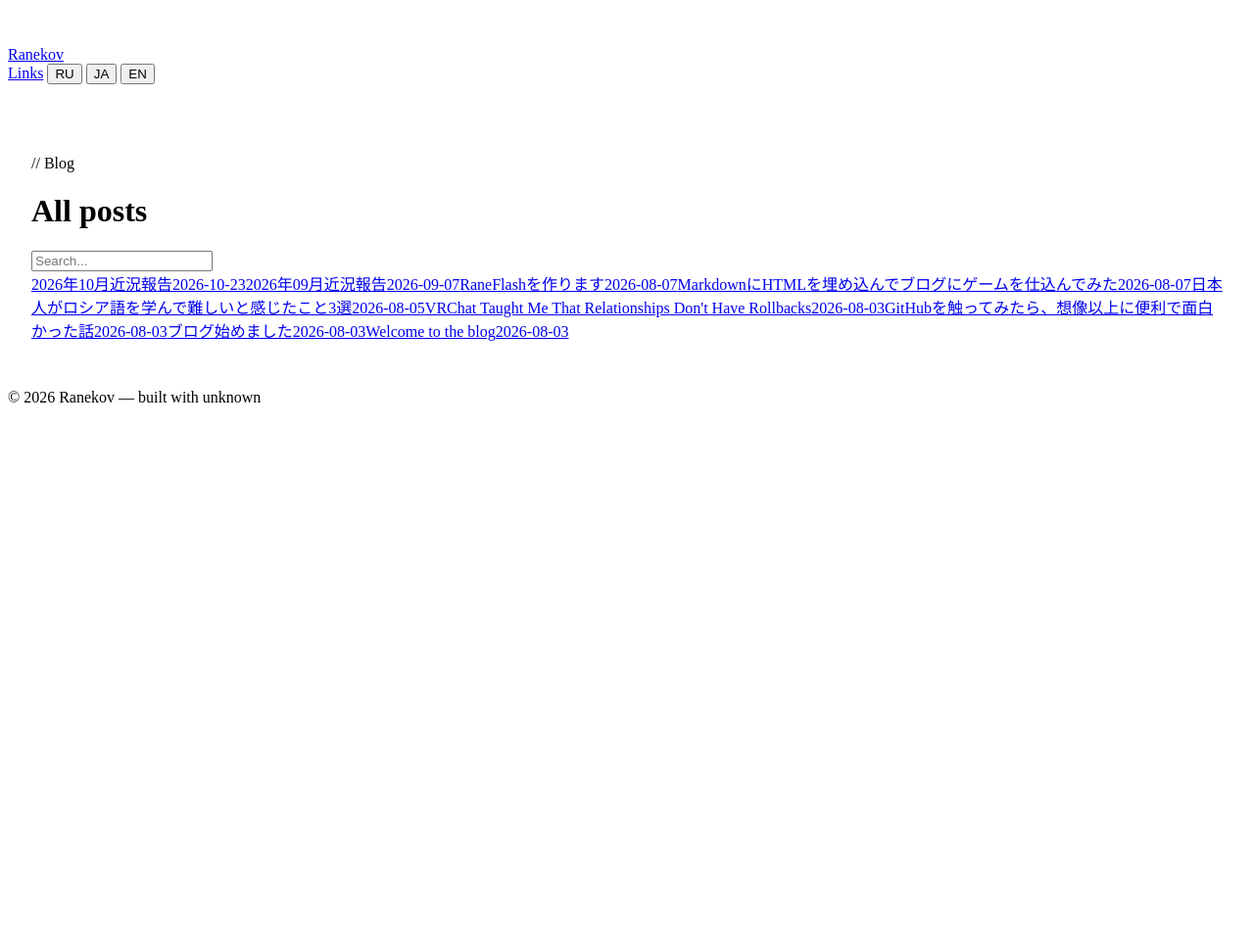
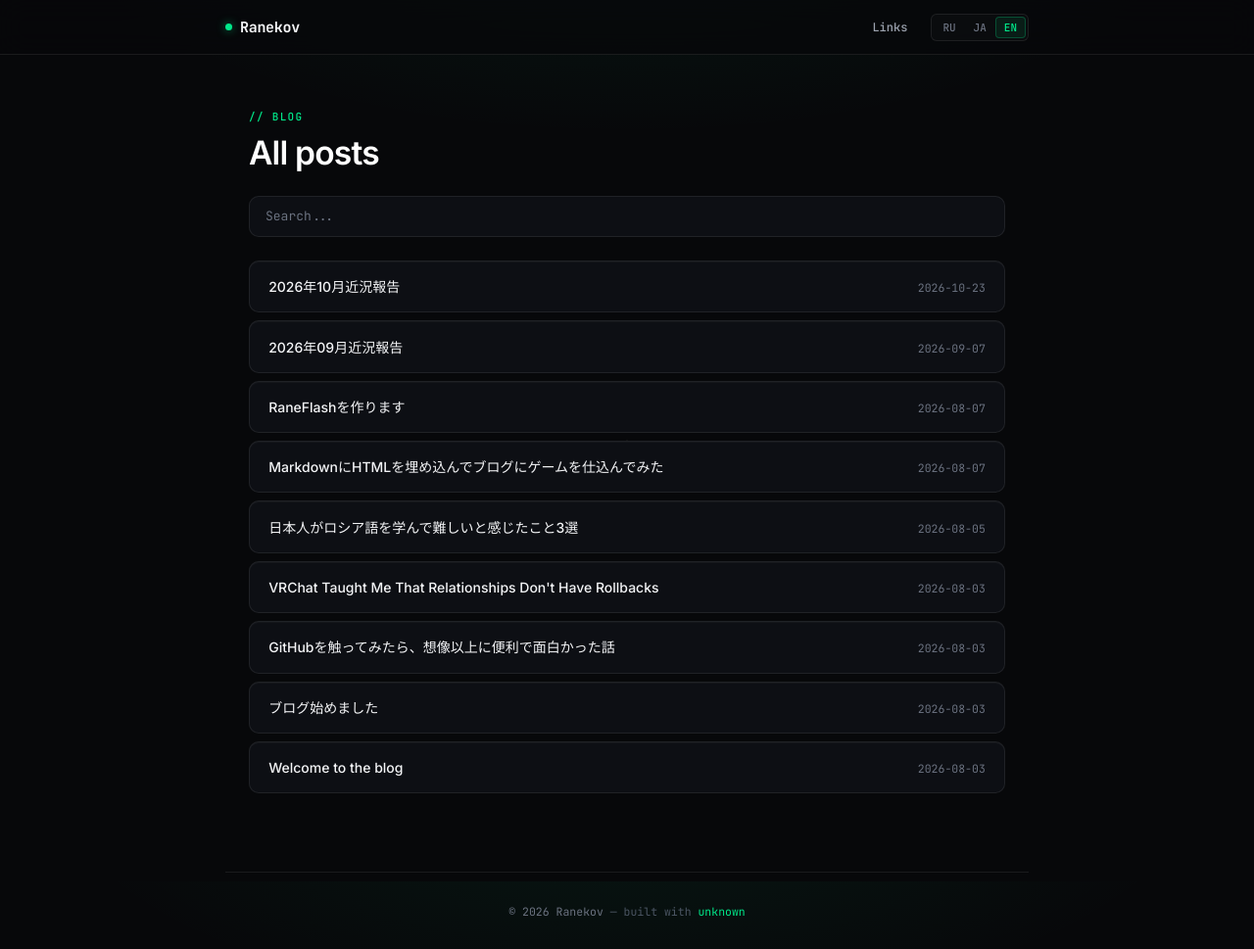
Before and after one commit to ranekov/ranekov.github.io, a Jekyll site: the page built from blog/index.html, in a window 1280 px wide and 969 px high. Shown: the whole window at 98% size. Built offline with Jekyll 4.4.1, drawn with Linux system fonts in a browser that asks for light colours.

Commit message:
Add files via upload

```diff
--- a/blog/index.html
+++ b/blog/index.html
@@ -30,6 +30,7 @@ permalink: /blog/
 content="{{ page.description | default: site.description | escape }}">
 <link rel="canonical"
 href="{{ page.url | absolute_url }}">
+<link rel="stylesheet" href="{{ '/assets/css/common.css' | relative_url }}">
 <link rel="stylesheet" href="{{ '/assets/css/blog.css' | relative_url }}">
 </head>
 <body>
@@ -38,9 +39,11 @@ href="{{ page.url | absolute_url }}">
   <a class="nav-logo" href="/">Ranekov</a>
   <div class="nav-links">
     <a class="link-btn" href="/link" id="link-nav-btn">Links</a>
-    <button class="lang-btn" onclick="setLang('ru')">RU</button>
-    <button class="lang-btn" onclick="setLang('ja')">JA</button>
-    <button class="lang-btn active" onclick="setLang('en')">EN</button>
+    <div class="lang-group">
+      <button class="lang-btn" onclick="setLang('ru')">RU</button>
+      <button class="lang-btn" onclick="setLang('ja')">JA</button>
+      <button class="lang-btn active" onclick="setLang('en')">EN</button>
+    </div>
   </div>
 </nav>
 
```
